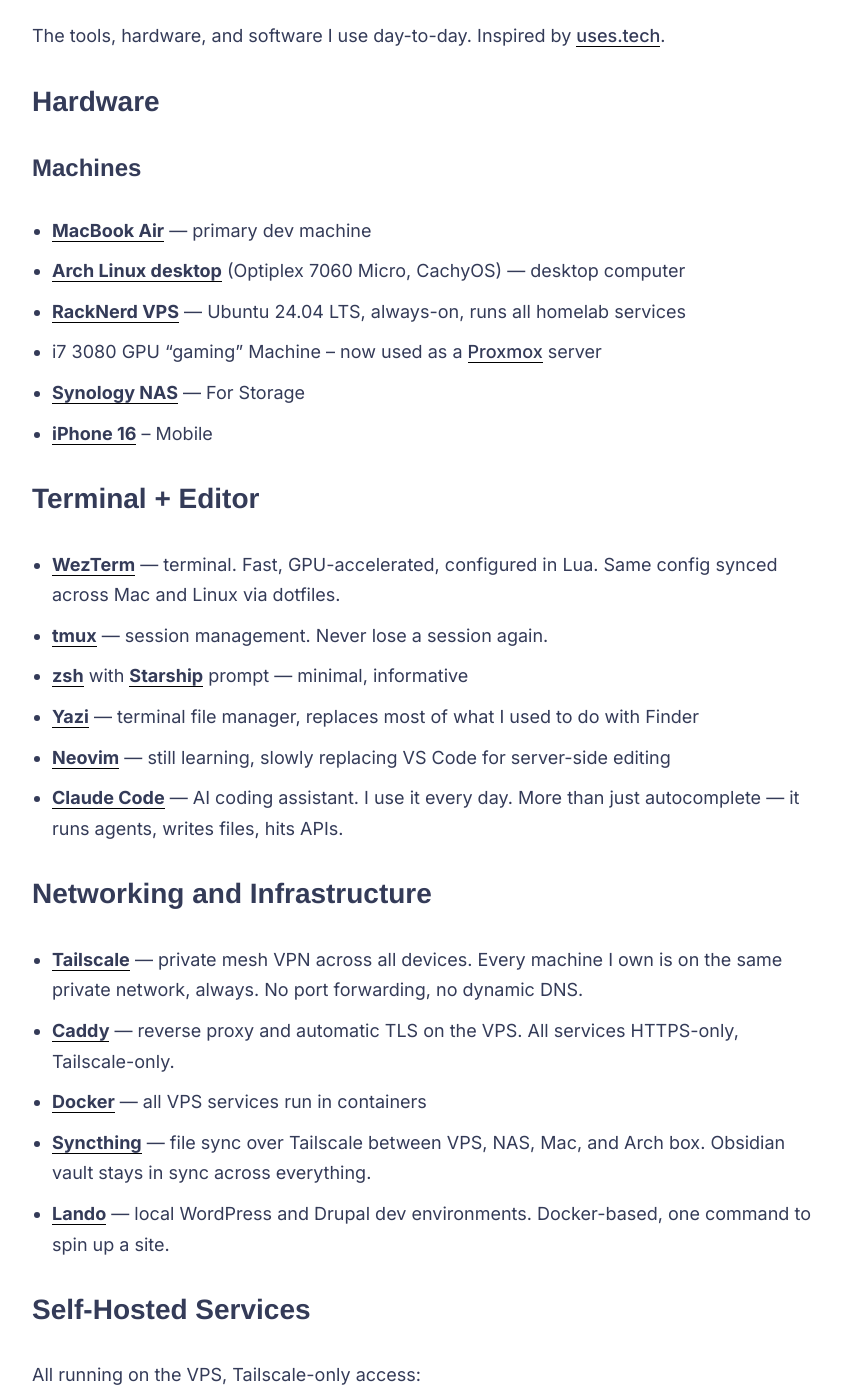
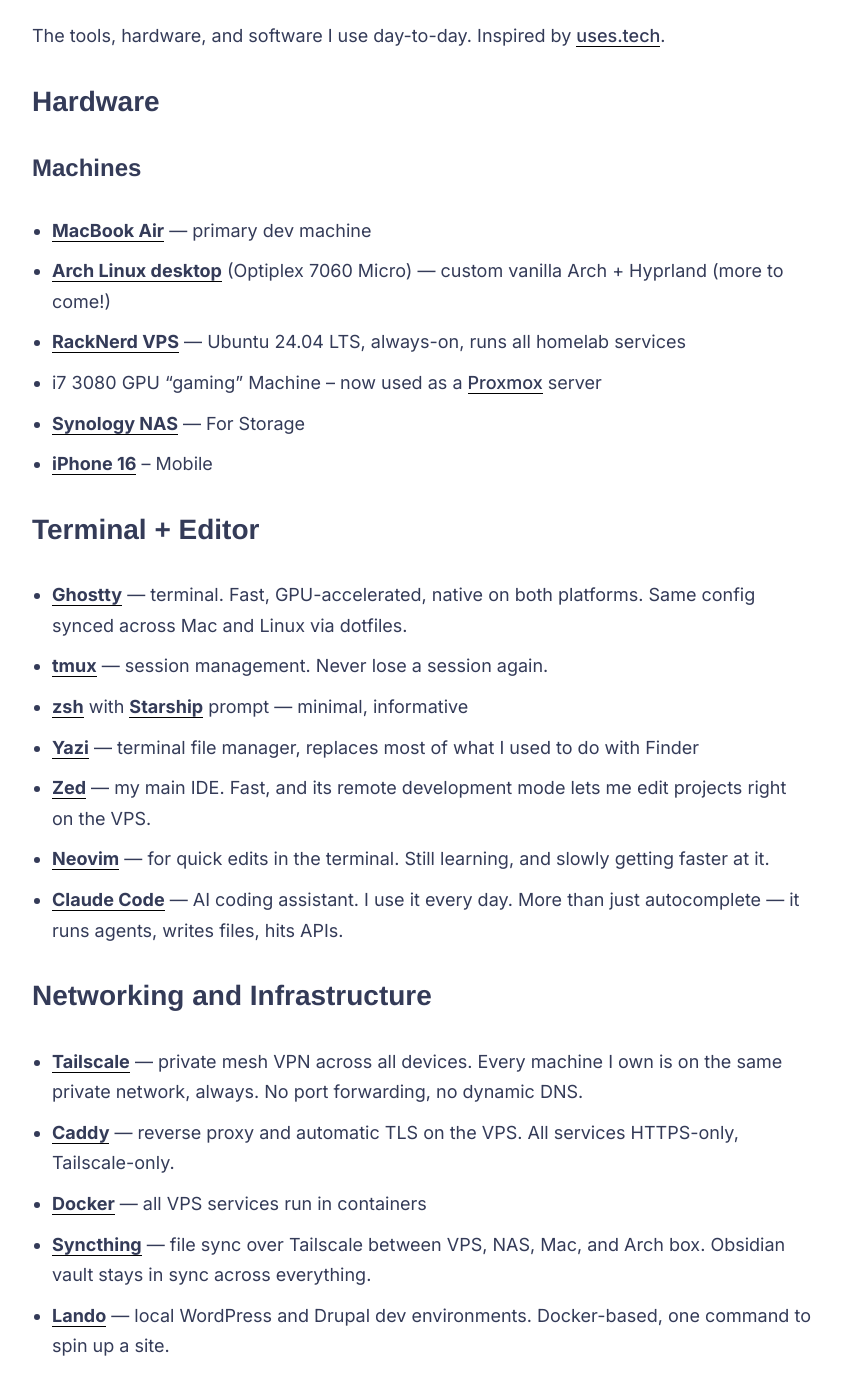
Before and after one commit to jtcarrasco/jtc, a Jekyll site: the page built from _pages/uses.md, in a window 1280 px wide and 1400 px high, scrolled down 624 px. Shown: the whole window, without its empty margins (218-1060 px from the left). Built offline with Jekyll 4.4.1, drawn with Linux system fonts in a browser that asks for light colours; some web fonts are replaced.

Commit message:
Update uses and bookshelf pages
Claude-Session: https://claude.ai/code/session_01JUk3gkp54KXJdNYQTgMAiN

```diff
--- a/_pages/uses.md
+++ b/_pages/uses.md
@@ -11,7 +11,7 @@ The tools, hardware, and software I use day-to-day. Inspired by [uses.tech](http
 
 ### Machines
 - [**MacBook Air**](https://www.amazon.com/dp/B0GR1BY1SZ?tag=jtcarrascoser-20) — primary dev machine
-- **[Arch Linux desktop](https://www.amazon.com/dp/B08WNF8FP6?tag=jtcarrascoser-20)** (Optiplex 7060 Micro, CachyOS) — desktop computer
+- **[Arch Linux desktop](https://www.amazon.com/dp/B08WNF8FP6?tag=jtcarrascoser-20)** (Optiplex 7060 Micro) — custom vanilla Arch + Hyprland (more to come!)
 - [**RackNerd VPS**](https://my.racknerd.com/aff.php?aff=21044) — Ubuntu 24.04 LTS, always-on, runs all homelab services
 - i7 3080 GPU "gaming" Machine -- now used as a [Proxmox](https://www.proxmox.com/) server
 - [**Synology NAS**](https://www.amazon.com/dp/B0C8S7SF4B?tag=jtcarrascoser-20) — For Storage
@@ -19,11 +19,12 @@ The tools, hardware, and software I use day-to-day. Inspired by [uses.tech](http
 
 ## Terminal + Editor
 
-- **[WezTerm](https://wezterm.org/)** — terminal. Fast, GPU-accelerated, configured in Lua. Same config synced across Mac and Linux via dotfiles.
+- **[Ghostty](https://ghostty.org/)** — terminal. Fast, GPU-accelerated, native on both platforms. Same config synced across Mac and Linux via dotfiles.
 - **[tmux](https://github.com/tmux/tmux)** — session management. Never lose a session again.
 - **[zsh](https://www.zsh.org/)** with **[Starship](https://starship.rs/)** prompt — minimal, informative
 - **[Yazi](https://yazi-rs.github.io/)** — terminal file manager, replaces most of what I used to do with Finder
-- **[Neovim](https://neovim.io/)** — still learning, slowly replacing VS Code for server-side editing
+- **[Zed](https://zed.dev/)** — my main IDE. Fast, and its remote development mode lets me edit projects right on the VPS.
+- **[Neovim](https://neovim.io/)** — for quick edits in the terminal. Still learning, and slowly getting faster at it.
 - **[Claude Code](https://claude.ai/code)** — AI coding assistant. I use it every day. More than just autocomplete — it runs agents, writes files, hits APIs.
 
 ## Networking and Infrastructure
```
Also changed, not shown: _pages/bookshelf.md (+12 -2 lines).
